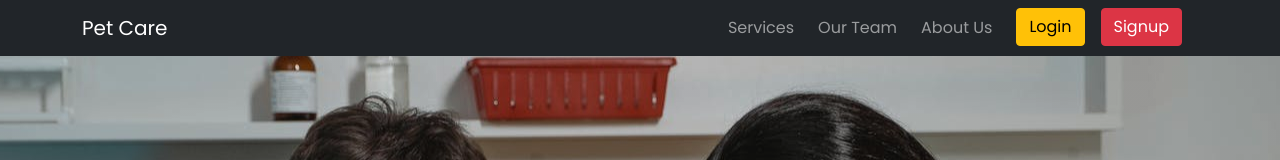
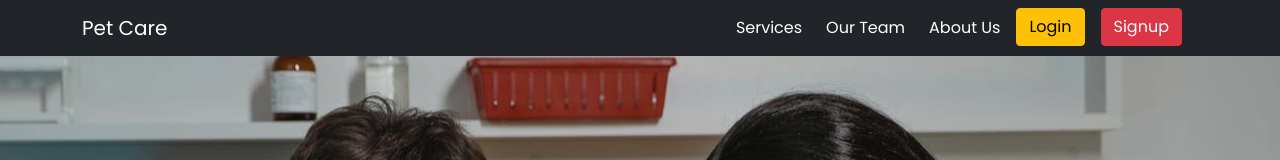
Before and after one commit to tanvirahmed055/pet-care-client, a React (Create React App) app: page / in a window 1280 px wide. Shown: the top 160 px of the page. Built offline with nearby package versions, Linux system fonts and the light colour scheme; no server answers.

Commit message:
used react router hash link to navigate to the internal sections of the home page from navbar

```diff
--- a/package.json
+++ b/package.json
@@ -13,6 +13,7 @@
     "react-dom": "^17.0.2",
     "react-hook-form": "^7.17.4",
     "react-router-dom": "^5.3.0",
+    "react-router-hash-link": "^2.4.3",
     "react-scripts": "4.0.3",
     "web-vitals": "^1.1.2"
   },
--- a/src/components/Home/About/About.js
+++ b/src/components/Home/About/About.js
@@ -5,7 +5,7 @@ import about_image1 from '../../../img/about_image1.jpeg';
 
 const About = () => {
     return (
-        <Container className="mt-5 pt-4 mb-5">
+        <Container className="mt-5 pt-4 mb-5" id="about">
             <Row className="g-4">
                 <Col sm={5} >
                     <h3 className="fw-bolder mb-3">About Us</h3>
--- a/src/components/Home/Experts/Experts.js
+++ b/src/components/Home/Experts/Experts.js
@@ -21,7 +21,7 @@ const Experts = () => {
         }
     ]
     return (
-        <div className="container mt-5">
+        <div className="container mt-5" id="team">
             <h3 className="fw-bolder mb-3">Our Team</h3>
             <p className="text-center mb-4">We have a team of expert veterinarians who specialized in diverse fields <br />who has years of experience working with pets</p>
             <Row xs={1} md={3} className="g-4">
--- a/src/components/Home/Services/Services.js
+++ b/src/components/Home/Services/Services.js
@@ -8,7 +8,7 @@ const Services = () => {
     const [services] = useServices();
 
     return (
-        <div className="container mt-5">
+        <div className="container mt-5" id="services">
             <h1 className="text-center">Our Services</h1>
             <p className="text-center mb-5">Our highly qualified and devoted veterinarians, and staff members strive to provide compassionate and complete veterinary care. Above all, we want our clients to feel confident, knowing that their pets are receiving the very best veterinary care.</p>
             <Row xs={1} md={2} className="g-4">
--- a/src/components/Shared/Header/Header.js
+++ b/src/components/Shared/Header/Header.js
@@ -1,22 +1,28 @@
 import React from 'react';
 import { Container, Nav, Navbar, Button } from 'react-bootstrap';
 import { Link } from "react-router-dom";
-import useAuth from '../../../hooks/useAuth'
+import useAuth from '../../../hooks/useAuth';
+import { HashLink } from 'react-router-hash-link';
+
 
 const Header = () => {
     const { userInfo, handleLogOut } = useAuth();
     return (
         <Navbar collapseOnSelect expand="lg" bg="dark" variant="dark">
             <Container>
-                <Navbar.Brand href="#home">Pet Care</Navbar.Brand>
+                <Link to="/">
+                    <Navbar.Brand >Pet Care</Navbar.Brand></Link>
+
                 <Navbar.Toggle aria-controls="responsive-navbar-nav" />
                 <Navbar.Collapse id="responsive-navbar-nav">
                     <Nav className="ms-auto">
                         {userInfo?.email && <Nav.Link className="me-2 fw-bold text-white" href="#features">Signed in as: {userInfo?.displayName}</Nav.Link>}
 
-                        <Nav.Link className="me-2" href="#features">Services</Nav.Link>
-                        <Nav.Link href="#pricing" className="me-2">Our Team</Nav.Link>
-                        <Nav.Link href="#features" className="me-3">About Us</Nav.Link>
+                        <Nav.Link className="me-2 "><HashLink style={{ color: 'white' }} to="/home#services">Services</HashLink></Nav.Link>
+
+                        <Nav.Link className="me-2 "><HashLink style={{ color: 'white' }} to="/home#team">Our Team</HashLink></Nav.Link>
+
+                        <Nav.Link className="me-2 "><HashLink style={{ color: 'white' }} to="/home#about">About Us</HashLink></Nav.Link>
 
                         {
                             userInfo?.email && <Link to="/store">
```
Also changed, not shown: 1 other file (tests, documents, lock files or other folders).
